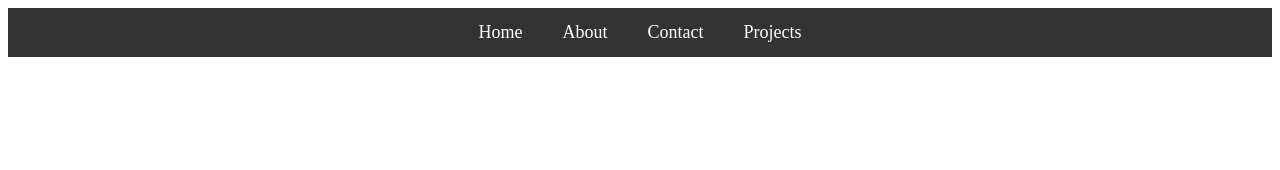
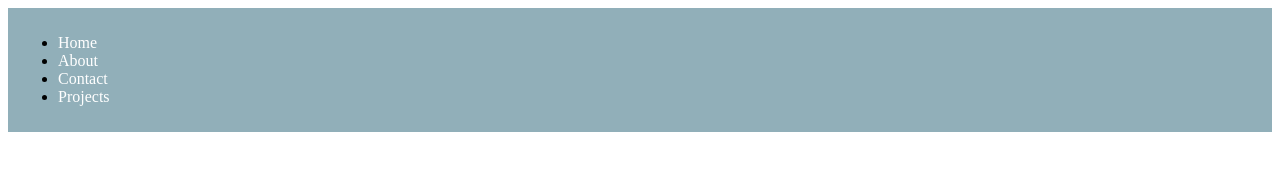
Before and after one commit to armarnkarki/armarnkarki, a plain HTML site: page index.html in a window 1280 px wide. Drawn offline with Linux system fonts and the light colour scheme.

Commit message:
added css in the index file as there was issues using href

```diff
--- a/index.html
+++ b/index.html
@@ -6,7 +6,24 @@
         <meta charset="UTF-8">
         <meta name="viewport" content="width=device-width, initial-scale=1.0">
         <title>Portfolio</title>
-        <link rel="stylesheet" href="assets/css/styles.css">
+        <!-- <link rel="stylesheet" href="assets/css/styles.css"> -->
+        <style>
+            nav {
+                display: flex;
+                background-color: #91afb9;
+                padding: 10px;
+            }
+
+            nav a {
+                color: white;
+                text-decoration: none;
+                margin-right: 15px;
+            }
+
+            nav a:hover {
+                text-decoration: underline;
+            }
+        </style>
     </head>
     <body>
         <!-- Navbar -->
```
